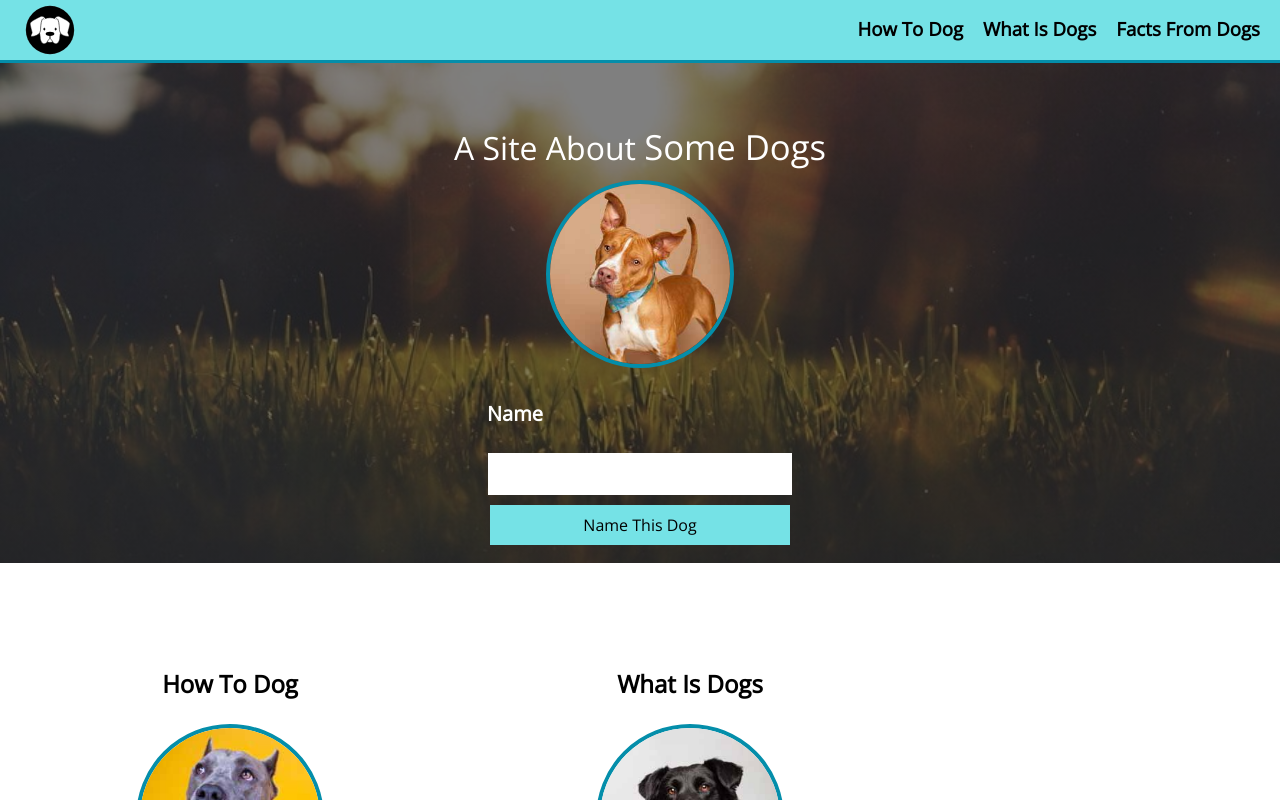
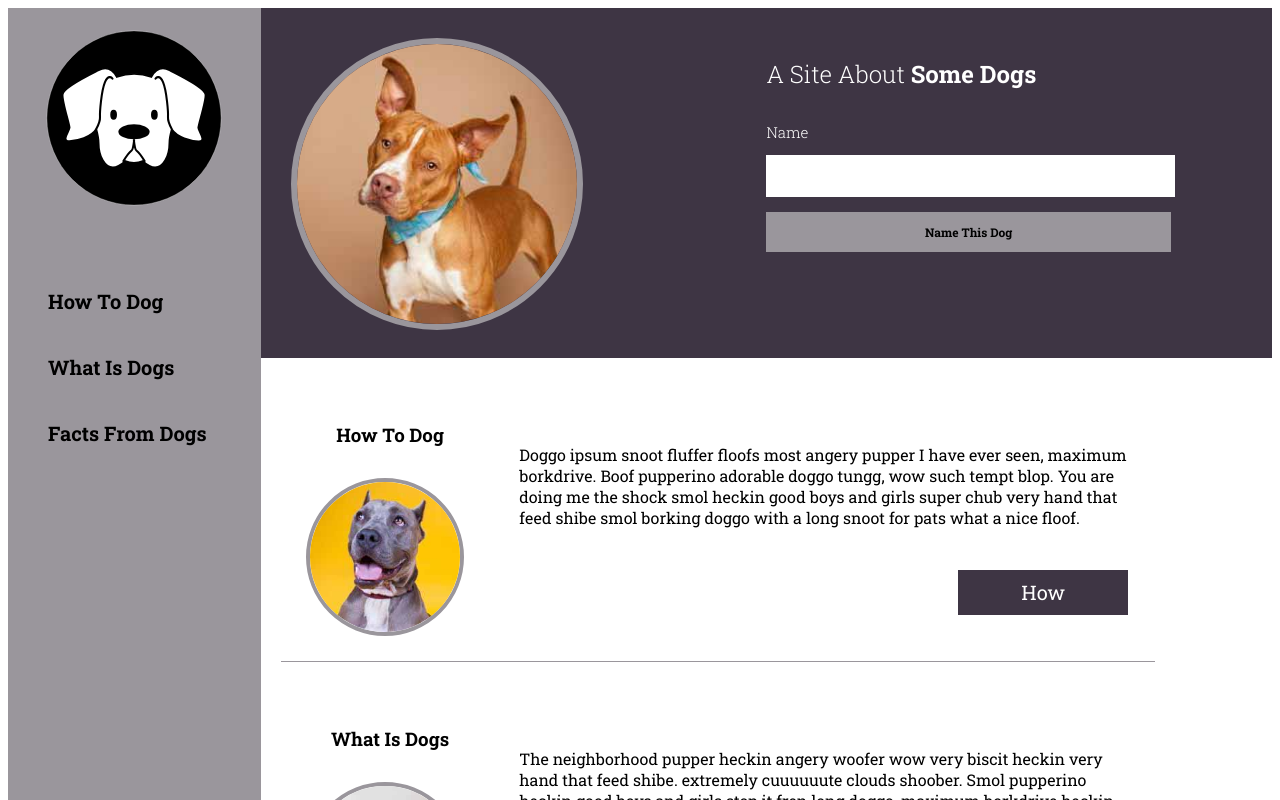
Before and after one commit to cgeglio/dog-party, a plain HTML site: page index.html in a window 1280 px wide. Shown: the top 800 px of the page. Drawn offline with nearby package versions, Linux system fonts and the light colour scheme.

Commit message:
Redesign CSS

```diff
--- a/index.html
+++ b/index.html
@@ -1,8 +1,8 @@
 <!DOCTYPE html>
 <html>
   <head>
-     <link rel="stylesheet" type="text/css" href="styles.css">
-     <link href="https://fonts.googleapis.com/css?family=Open+Sans" rel="stylesheet">
+     <link rel="stylesheet" type="text/css" href="redesign.css">
+     <link href="https://fonts.googleapis.com/css?family=Roboto+Slab:300,400,700&display=swap" rel="stylesheet">
      <meta name="viewport" content="width=device-width,initial-scale=1">
   </head>
   <body>
--- /dev/null
+++ b/redesign.css
@@ -0,0 +1,223 @@
+body {
+  display: grid;
+  grid-template-areas:
+  "sidebar header"
+  "sidebar middle"
+  "sidebar footer";
+  grid-template-columns: 1fr 4fr;
+  /* grid-template-rows: 1fr 2fr 1fr; */
+  color: #000000;
+  font-family: 'Roboto Slab', serif;
+
+}
+
+nav {
+  grid-area: sidebar;
+  background-color: #9A969C;
+  text-align: center;
+  /* display: flex;
+  flex-direction: column;
+  align-content: flex-start; */
+
+}
+
+.hero {
+  grid-area: header;
+  background-color: #3E3544;
+  color: #ffffff;
+  display: grid;
+  grid-template-areas:
+    "pic h1"
+    "pic form";
+  grid-template-columns: 1fr 1fr;
+  grid-template-rows: 1fr 3fr;
+  height: 350px;
+  /* grid-auto-flow: column; */
+  /* flex-direction: row-reverse; */
+  /* flex-direction: column; */
+}
+
+
+main {
+  grid-area: middle;
+  background-color: #ffffff;
+  margin: 20px;
+  /* width: 80%; */
+}
+
+footer {
+  grid-area: footer;
+  background-color: #3E3544;
+  color: #ffffff;
+}
+
+main button {
+  background-color: #3E3544;
+  color: #ffffff;
+  font-family: 'Roboto Slab', serif;
+  font-size: 20px;
+  grid-area: button;
+  border: 0;
+  width: 170px;
+  height: 45px;
+  margin-left: 70%;
+}
+
+ul {
+  list-style-type: none;
+  text-align: left;
+
+}
+
+p {
+  width: 95%;
+  grid-area: para;
+  margin-top: 10%;
+  margin-left: 20px;
+  margin-bottom: 0px;
+}
+
+
+a {
+  text-decoration: none;
+  color: #ffffff;
+}
+
+li {
+  padding-bottom: 40px;
+  font-size: 20px;
+  font-weight: 700;
+}
+
+nav a {
+  text-decoration: none;
+  color: #000000;
+}
+
+img {
+  width: 100px;
+}
+
+
+.circular {
+  border-radius: 50%;
+  border: 4px solid #9A969C;
+  width: 150px;
+}
+
+h1 {
+  margin-top: 50px;
+  grid-area: h1;
+  font-weight: 300;
+}
+
+h2 {
+  font-size: 15px;
+  font-weight: 300;
+}
+
+#doggo {
+  border: 0;
+  width: 80%;
+  height: 40px;
+  margin-top: 15px;
+  background-color: #9A969C;
+  color: #000000;
+  font-weight: 700;
+  font-size: 12px;
+  font-family: 'Roboto Slab', serif;
+}
+
+input {
+  border: 0;
+  width: 80%;
+  height: 40px;
+}
+
+span {
+  font-weight: 700;
+}
+
+#hero {
+  grid-area: form;
+  /* grid-column-end: -1; */
+}
+
+.hero img {
+  border: 6px solid #9A969C;
+  width: 280px;
+  margin: 30px;
+  grid-area: pic;
+}
+
+nav img {
+  width: 180px;
+  margin: 20px;
+  padding-bottom: 40px;
+
+}
+
+#selection {
+  background-color: #3E3544;
+  color: #ffffff;
+  font-family: 'Roboto Slab', serif;
+  font-size: 10px;
+}
+
+article {
+  width: 90%;
+  margin-bottom: 20px;
+  display: grid;
+  grid-template-areas:
+  "title para"
+  "pic para"
+  "pic button";
+  grid-template-columns: 1fr 3fr;
+  grid-template-rows: 100px 1fr 1fr;
+  border-bottom: 1px solid #9A969C;
+}
+
+h3 {
+  grid-area: title;
+  text-align: center;
+  margin-top: 20%;
+  margin-bottom: 0;
+}
+
+main .circular {
+  grid-area: pic;
+  margin-left: 25px;
+  margin-bottom: 25px;
+}
+
+footer {
+  display: flex;
+  flex-direction: row;
+  padding: 10px;
+  padding-left: 60%;
+  /* display: grid;
+  grid-template-areas:
+  "h4 social"
+  "null social";
+  grid-template-columns: 2fr 1fr;
+  grid-template-rows: 1fr 1fr;
+  float: right; */
+}
+.social img {
+  width: 50px;
+  margin: 5px;
+
+  /* grid-area: social; */
+}
+
+.social {
+  width: 130px;
+  display: flex;
+  flex-wrap: wrap;
+}
+
+h4 {
+  align-self: flex-start;
+  margin: 10px;
+  /* grid-area: h4; */
+}
```
